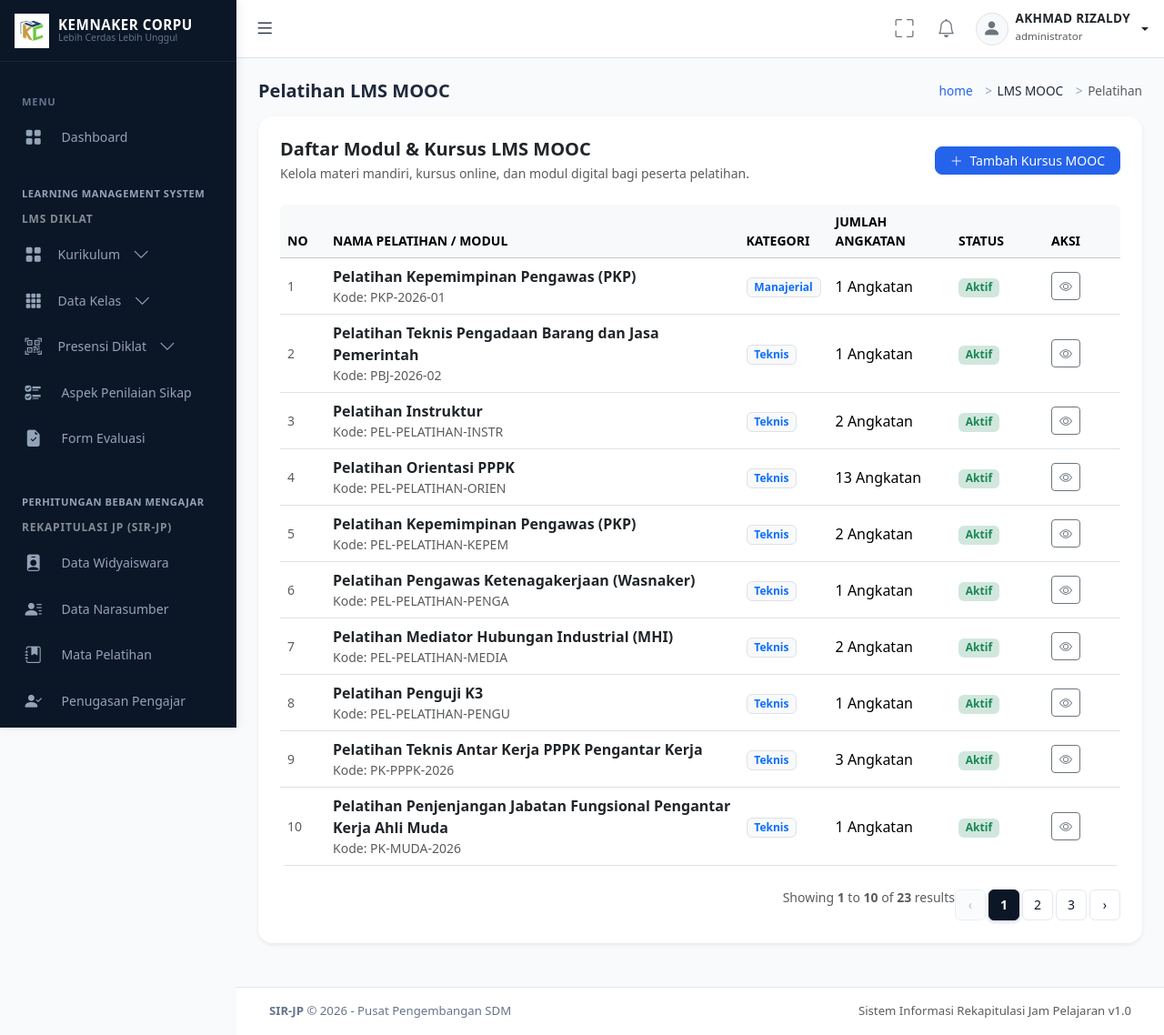
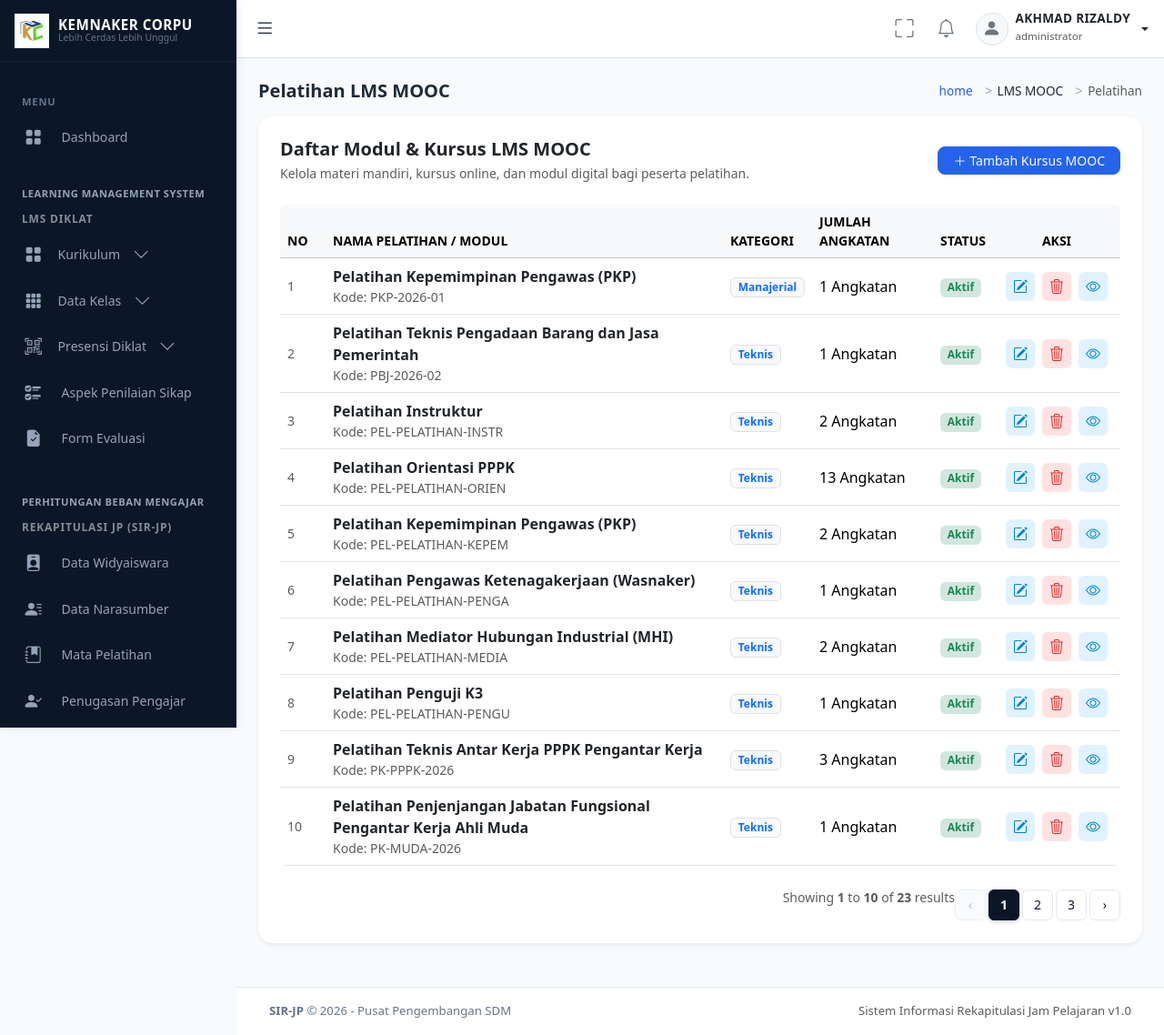
Before and after one commit to akhmadrizaldy74/SIR-JP, a Laravel app: page /mooc/pelatihan in a window 1280 px wide. Shown: the whole page at 91% size. Run offline with Laravel 12, Linux system fonts and the light colour scheme; a user stored in the database is signed in; data comes from the database, SQL or seed files in the repository; parts of the project's set-up code (start-up, migrations or seed data) failed here and were passed over; some libraries are stand-ins or nearby versions.

Commit message:
feat: add edit and delete actions with confirmation to Pelatihan LMS MOOC

```diff
--- a/resources/views/mooc/pelatihan.blade.php
+++ b/resources/views/mooc/pelatihan.blade.php
@@ -17,9 +17,9 @@
             <p class="text-muted small mb-0">Kelola materi mandiri, kursus online, dan modul digital bagi peserta pelatihan.</p>
         </div>
         <div class="d-flex gap-2">
-            <button class="btn btn-primary btn-sm px-3 rounded-3" onclick="Swal.fire('Tambah Pelatihan MOOC', 'Fitur pembuatan modul kursus MOOC baru.', 'info')">
-                <i class="bi bi-plus-lg me-1"></i> Tambah Kursus MOOC
-            </button>
+            <a href="{{ route('pelatihan.create') }}" class="btn btn-primary btn-sm px-3 rounded-3 d-inline-flex align-items-center gap-1">
+                <i class="bi bi-plus-lg"></i> Tambah Kursus MOOC
+            </a>
         </div>
     </div>
 
@@ -32,7 +32,7 @@
                     <th>Kategori</th>
                     <th>Jumlah Angkatan</th>
                     <th>Status</th>
-                    <th class="text-center" style="width: 120px;">Aksi</th>
+                    <th class="text-center" style="width: 140px;">Aksi</th>
                 </tr>
             </thead>
             <tbody>
@@ -47,9 +47,37 @@
                     <td>{{ $item->angkatans_count ?? 0 }} Angkatan</td>
                     <td><span class="badge bg-success-subtle text-success">Aktif</span></td>
                     <td class="text-center">
-                        <button class="btn btn-sm btn-outline-secondary" title="Detail Modul" onclick="Swal.fire('{{ $item->nama_pelatihan }}', 'Modul MOOC dalam proses pembelajaran digital.', 'info')">
-                            <i class="bi bi-eye"></i>
-                        </button>
+                        <div class="d-flex align-items-center justify-content-center gap-2">
+                            <!-- Tombol Edit -->
+                            <a href="{{ route('pelatihan.edit', $item->id) }}"
+                               class="btn btn-sm d-inline-flex align-items-center justify-content-center"
+                               style="width: 32px; height: 32px; background-color: #E0F2FE; border: none; border-radius: 6px; color: #0284C7;"
+                               title="Edit Modul Kursus">
+                                <i class="bi bi-pencil-square fs-6"></i>
+                            </a>
+
+                            <!-- Tombol Delete / Tong Sampah (Permintaan User) -->
+                            <button type="button"
+                                    class="btn btn-sm d-inline-flex align-items-center justify-content-center"
+                                    style="width: 32px; height: 32px; background-color: #FEE2E2; border: none; border-radius: 6px; color: #DC2626;"
+                                    onclick="confirmDelete('delete-mooc-form-{{ $item->id }}', 'Hapus modul pelatihan {{ addslashes($item->nama_pelatihan) }}?')"
+                                    title="Hapus Modul (Tong Sampah)">
+                                <i class="bi bi-trash3 fs-6"></i>
+                            </button>
+                            <form id="delete-mooc-form-{{ $item->id }}" action="{{ route('pelatihan.destroy', $item->id) }}" method="POST" class="d-none">
+                                @csrf
+                                @method('DELETE')
+                                <input type="hidden" name="redirect_to" value="{{ url()->current() }}">
+                            </form>
+
+                            <!-- Tombol Detail / View -->
+                            <a href="{{ route('pelatihan.show', $item->id) }}"
+                               class="btn btn-sm d-inline-flex align-items-center justify-content-center"
+                               style="width: 32px; height: 32px; background-color: #E0F2FE; border: none; border-radius: 6px; color: #0284C7;"
+                               title="Detail Kursus">
+                                <i class="bi bi-eye fs-6"></i>
+                            </a>
+                        </div>
                     </td>
                 </tr>
                 @empty
```
Also changed, not shown: app/Http/Controllers/PelatihanController.php (+6 -2 lines), resources/views/mooc/bank-soal.blade.php (+11 -3 lines), tests/Feature/EndToEndInterconnectedFlowTest.php (+1 -1 lines).
